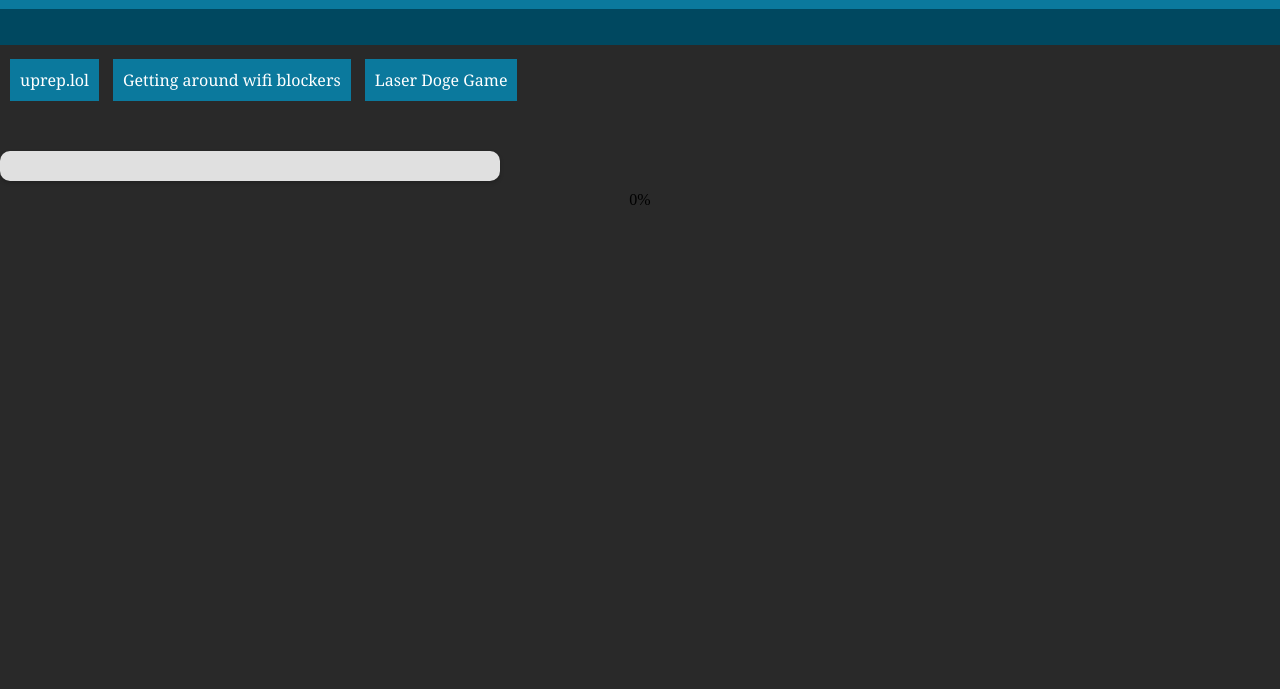
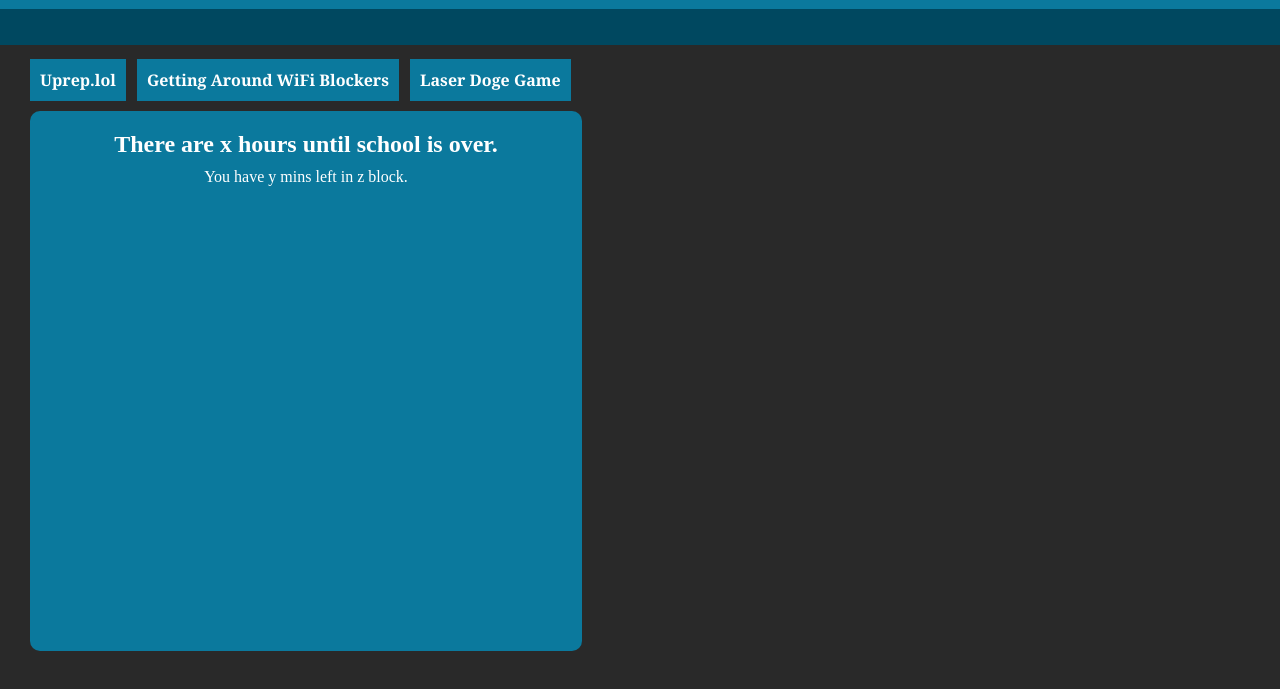
Before and after one commit to E-bit101/silly-schedule, a plain HTML site: page index.html in a window 1280 px wide. Shown: the part 41-730 px from the top of the page. Drawn offline with Linux system fonts and the light colour scheme.

Commit message:
added a bunch of stuffs

```diff
--- a/index.html
+++ b/index.html
@@ -1,7 +1,16 @@
 <!DOCTYPE html>
+
+
+
 <html>
+
+
     <head>
         <script>
+
+
+            var clicks
+
             function uprepmouseclick() {
                 window.open("https://uprep.lol", '_blank').focus();
             }
@@ -13,23 +22,15 @@
             }
 
 
-            function setProgress(percent) {
-                const progressBar = document.getElementById('progressBar');
-                const progressText = document.getElementById('progressText');
 
-                if (percent < 0) percent = 0;
-                if (percent > 100) percent = 100;
 
-                progressBar.style.width = percent + '%';
-                progressText.textContent = percent + '%';
-            }
-            function increaseProgress() {
-            progress += 10; // Increase by 10%
-            if (progress > 100) progress = 0; // Reset after 100%
-            setProgress(progress);
-        }
 
-        // Example usage
+
+
+
+
+
+
 
 
         </script>
@@ -90,40 +91,46 @@
                 padding: 10px 10px;
                 cursor: pointer;
                 transition: all 0.3s ease;
-                margin-left: 10px;
+                margin-left: 7px;
                 font-size: medium;
                 font-family: Georgia, 'Times New Roman', Times, serif;
+                font-weight: bold;
 
             }
             button:hover {
                 background-color: rgb(0, 91, 127);
                 scale: 1.05;
+
             }
             .content {
                 margin-top: 20px;
             }
-            .progress-container {
-            width: 80%;
-            max-width: 500px;
-            background-color: #e0e0e0;
-            border-radius: 10px;
-            overflow: hidden;
-            box-shadow: 0 2px 4px rgba(0, 0, 0, 0.2);
-        }
+            .box1 {
+                background-color: rgb(11, 121, 157);
+                padding: 20px;
+                border-radius: 10px;
+                box-shadow: rgb(255, 255, 255);
+                text-align: center;
+                width: 512px;
+                height: 500px;
+                border-color: white;
+                border-radius: 10px;
 
-        .progress-bar {
+            }
 
-            height: 30px;
-            background-color: #4caf50;
-            width: 0%;
-            transition: width 0.3s ease;
-        }
+            .box1 h1 {
+                margin: 0;
+                font-size: 1.5rem;
+                color: #ffffff;
+            }
 
-        .progress-text {
-            text-align: center;
-            margin-top: 10px;
-            font-size: 16px;
-        }
+            .box1 p {
+                color: #ffffff;
+                margin-top: 10px;
+                font-size: 1rem;
+            }
+
+
         </style>
     </head>
     <body>
@@ -146,25 +153,34 @@
 
 
         <div class="content">
-            <button onclick="uprepmouseclick()">
+            <button onclick="uprepmouseclick()" style="margin-left: 30px;">
                 <Uprep>
-                    uprep.lol
+                    Uprep.lol
                 </Uprep>
             </button>
             <button onclick="wifiblockclick()">
-                Getting around wifi blockers
+                Getting Around WiFi Blockers
             </button>
             <button onclick="lazerdogegame()">
                 Laser Doge Game
             </button>
 
+
+        </div>
+        <div class="timer" style="margin-left: 30px; margin-top: 10px;">
+            <h2>
+
+            </h2>
+            <box style="background-color: grey;">
+                <div class="box1">
+                    <h1>There are x hours until school is over.</h1>
+                    <p>You have y mins left in z block.</p>
+                </div>
+            </box>
+
+
         </div>
 
-        <div>
-            <div class="progress-container" style="margin-top: 50px;">
-                <div class="progress-bar" id="progressBar"></div>
-            </div>
-            <div class="progress-text" id="progressText">0%</div>
-        </div>
+
     </body>
 </html>
```
Also changed, not shown: wifiblocker.html (+1 -1 lines).
